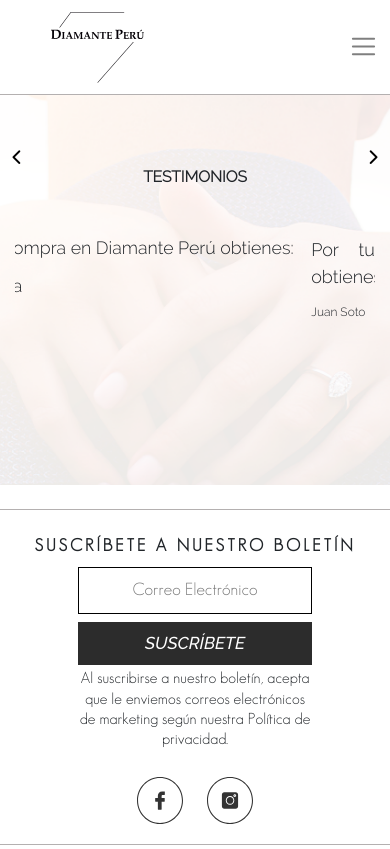
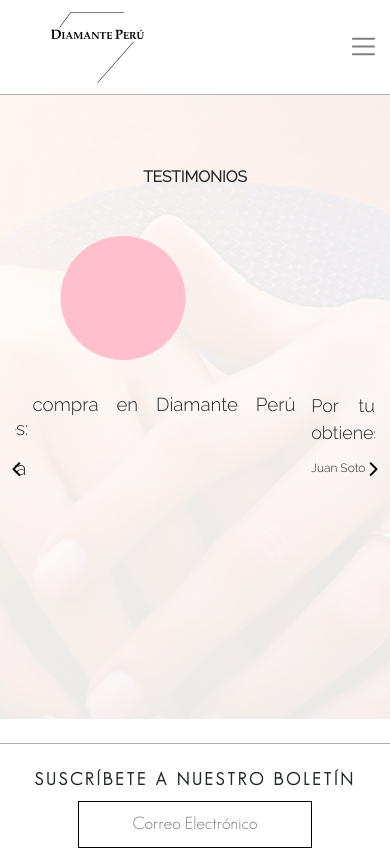
Before and after one commit to HB-Programacion/DiamantePeru, a React (Create React App) app in the folder my-app/: page /testimonio in a window 390 px wide. Shown: the top 849 px of the page. Built offline with nearby package versions, Linux system fonts and the light colour scheme.

Commit message:
css testimonio

```diff
--- a/my-app/src/components/Contacto.jsx
+++ b/my-app/src/components/Contacto.jsx
@@ -2,7 +2,7 @@
 
 const Contacto = () => {
     return (
-    <div className="diamante">
+    <div className="diamante pb-9">
         <div className="white-background-text">
         <form action="enviar.php" className="real-white" method="post">
                 <h1 className="raleway-semibold font-size-2em" >CONTACTO</h1>
--- a/my-app/src/components/Testimonio.jsx
+++ b/my-app/src/components/Testimonio.jsx
@@ -9,10 +9,10 @@ const Testimonio = () => {
     <meta name="keywords" content="Diamante,diamante,joyas,diamante peru,diamante perú,Bodas,Testimonios,novios" />
   </Helmet>
         <div className="w100 pb-pt-4rem pb-9 pt-5 animated fadeIn fondo-testimonios ">
-            <div className="flex around position-relative">
+            <div className="flex position-relative">
               <a className="btn-floating position-absolute left3" href="#multi-item-example" data-slide="prev"><i className="fas fa-chevron-left arrow"></i></a>
               <a className="btn-floating position-absolute  right3" href="#multi-item-example" data-slide="next"><i className="fas fa-chevron-right arrow"></i></a>
-          </div>
+            </div>
           <span className="p-4 flex flexCenter text-size27"><b>TESTIMONIOS</b></span>
             <div className="container my-4">
               <div id="multi-item-example" className="carousel slide carousel-multi-item" data-ride="carousel">
@@ -21,7 +21,8 @@ const Testimonio = () => {
                     <div className="row">
                       <div className="col-md-12">
                         <div className="mb-2 flexWrap">
-                          <div className="card-body pl-3 center p-eleccion">
+                          <div className="card-body pl-3 center">
+                            <div class="foto-testimonio"></div>
                             <p className="card-text interline1">Por tu compra en Diamante Perú obtienes:</p>
                             <p className="interline1 ">
                               Luis Riva
@@ -36,6 +37,7 @@ const Testimonio = () => {
                       <div className="col-md-12">
                         <div className="mb-2  flex flexWrap">
                           <div className="card-body pl-3 center">
+                            <div class="foto-testimonio"></div>
                             <p className="card-text text-size18">Por tu compra en Diamante Perú obtienes:</p>
                             <p className="interline1 text-size12">
                                 Juan Soto
--- a/my-app/src/css/App.css
+++ b/my-app/src/css/App.css
@@ -458,7 +458,14 @@ header {
     background-size: 22rem;
     background-position-y: bottom
 }
-
+.foto-testimonio{
+    background-color: pink;
+    width: 8rem;
+    height: 8rem;
+    border-radius: 50%;
+    margin: 0 auto;
+    margin-bottom: 2rem;
+}
 .interline {
     font-size: 1.2em;
     line-height: 1em;
@@ -915,12 +922,14 @@ header {
 }
 
 .right3 {
-    right: 3em;
+    right: 10rem;
+    top: 20rem;
     z-index: 1;
 }
 
 .left3 {
-    left: 3em;
+    left: 10rem;
+    top: 20rem;
     z-index: 1;
 }
 
@@ -1479,7 +1488,7 @@ input[type="radio"]:checked+label::before {
         padding-right: 2em;
     }
     .fondo-testimonios {
-        height: 25rem;
+        height: 40rem;
         background-position-x: center;
     }
     .fondo-mantenimiento {
@@ -1557,9 +1566,7 @@ input[type="radio"]:checked+label::before {
     .div-5cs {
         width: 100%;
     }
-    .p-eleccion {
-        font-size: 95%
-    }
+
     p {
         font-size: 100%;
         text-align: justify
```
